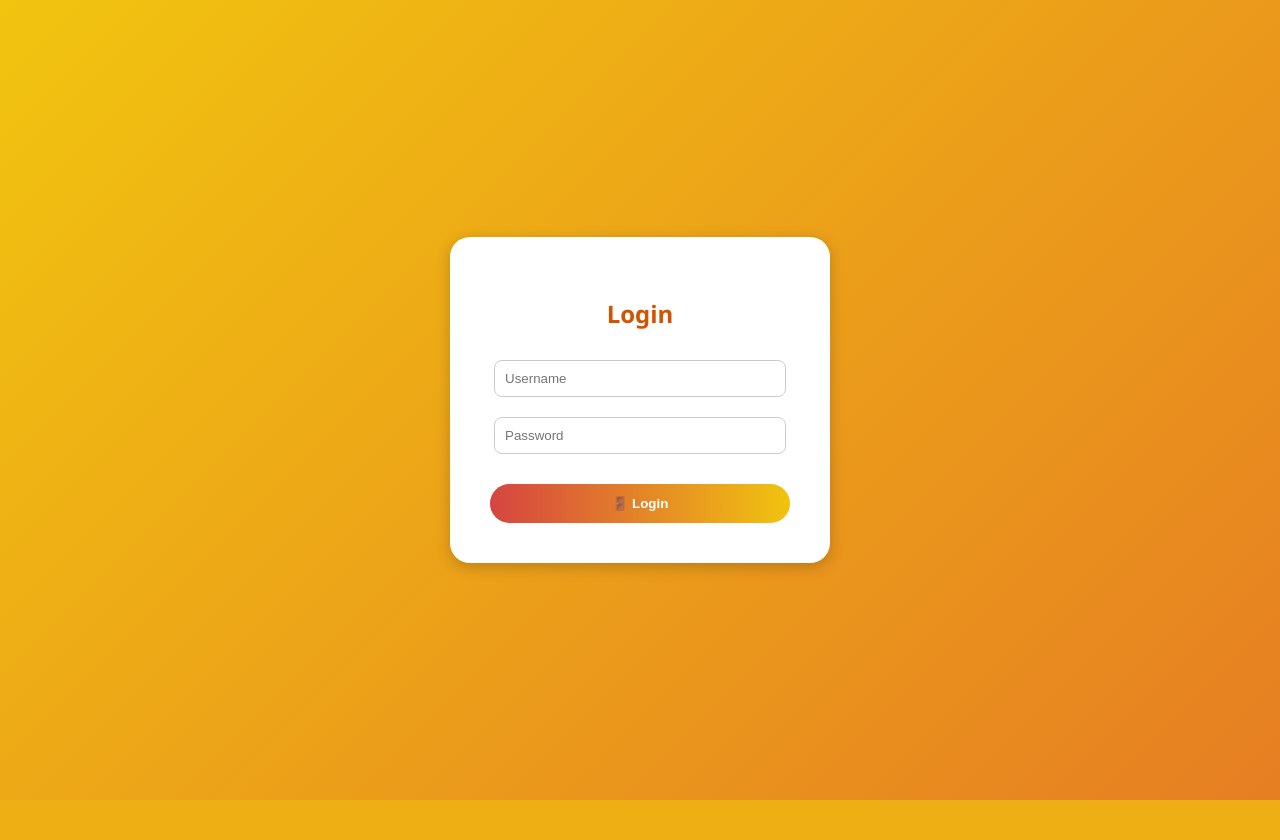
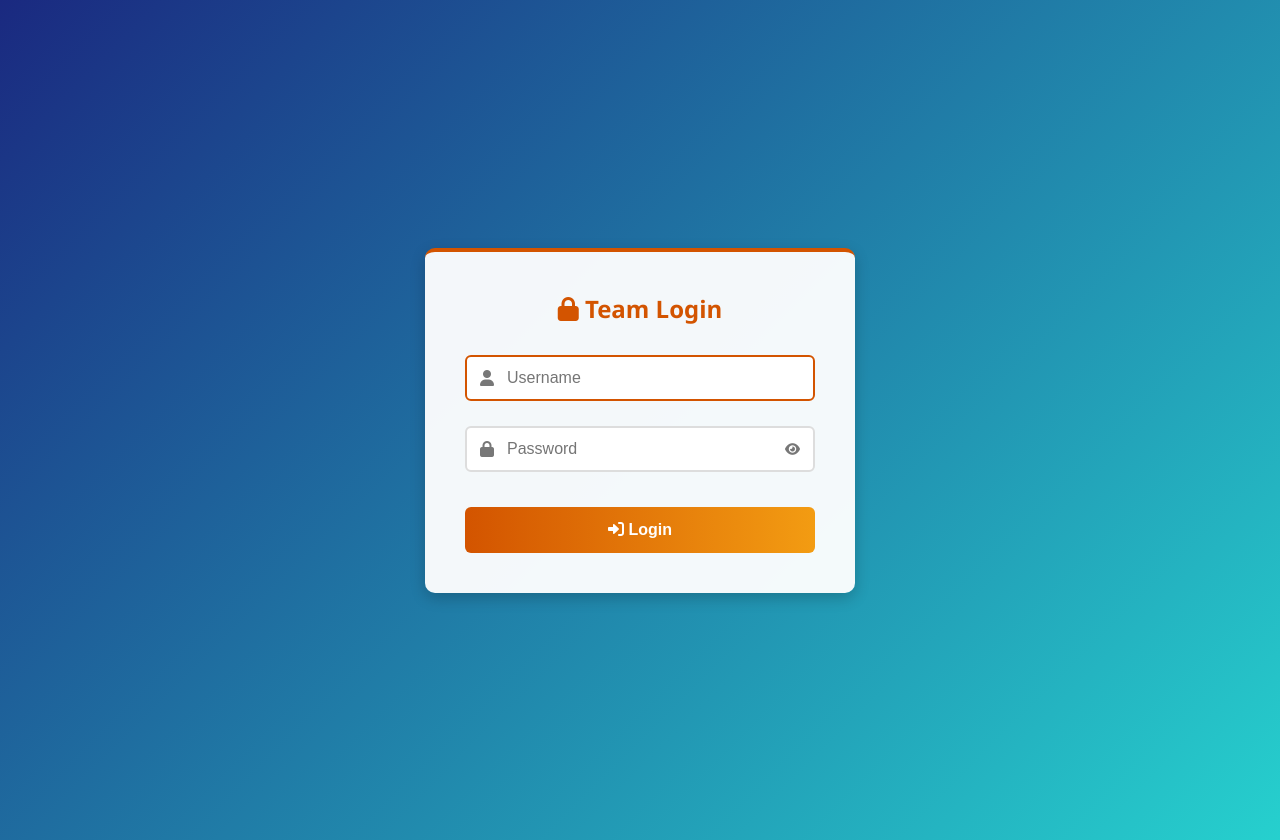
Before and after one commit to OTP-Pro-Inventory/plsendme, a Flask app: page /login in a window 1280 px wide. Before the commit the page ends 800 px from the top, so only its background shows below. Run offline with Flask 3, Linux system fonts and the light colour scheme.

Commit message:
Update login.html

```diff
--- a/templates/login.html
+++ b/templates/login.html
@@ -2,67 +2,150 @@
 <html lang="en">
 <head>
   <meta charset="UTF-8">
-  <title>Login</title>
+  <meta name="viewport" content="width=device-width, initial-scale=1.0">
+  <title>OTP Pro Inventory - Secure Login</title>
+  <link rel="stylesheet" href="https://cdnjs.cloudflare.com/ajax/libs/font-awesome/6.0.0-beta3/css/all.min.css">
   <style>
+    :root {
+      --primary: #d35400;
+      --secondary: #f39c12;
+      --error: #e74c3c;
+    }
+
     body {
       margin: 0;
       font-family: 'Segoe UI', Tahoma, Geneva, Verdana, sans-serif;
-      background: linear-gradient(135deg, #f1c40f, #e67e22);
+      background: linear-gradient(135deg, #1a2980, #26d0ce);
       display: flex;
       justify-content: center;
       align-items: center;
-      height: 100vh;
+      min-height: 100vh;
+      padding: 20px;
     }
 
     .login-container {
-      background: white;
+      background: rgba(255, 255, 255, 0.95);
       padding: 40px;
-      border-radius: 20px;
-      box-shadow: 0 4px 15px rgba(0, 0, 0, 0.2);
-      width: 300px;
+      border-radius: 10px;
+      box-shadow: 0 5px 15px rgba(0, 0, 0, 0.2);
+      width: 100%;
+      max-width: 350px;
       text-align: center;
+      border-top: 4px solid var(--primary);
     }
 
     .login-container h2 {
-      margin-bottom: 20px;
-      color: #d35400;
+      margin: 0 0 30px;
+      color: var(--primary);
+      font-size: 24px;
     }
 
-    input[type="text"],
-    input[type="password"] {
-      width: 90%;
-      padding: 10px;
-      margin: 10px 0;
-      border: 1px solid #ccc;
-      border-radius: 8px;
+    .input-group {
+      position: relative;
+      margin-bottom: 25px;
+    }
+
+    .input-group input {
+      width: 100%;
+      padding: 12px 40px 12px 40px;
+      border: 2px solid #ddd;
+      border-radius: 6px;
+      font-size: 16px;
+      box-sizing: border-box;
+    }
+
+    .input-group input:focus {
+      border-color: var(--primary);
+      outline: none;
+    }
+
+    .input-icon {
+      position: absolute;
+      left: 15px;
+      top: 50%;
+      transform: translateY(-50%);
+      color: #777;
+    }
+
+    .password-toggle {
+      position: absolute;
+      right: 15px;
+      top: 50%;
+      transform: translateY(-50%);
+      cursor: pointer;
+      color: #777;
+      background: none;
+      border: none;
+      padding: 0;
     }
 
     .login-button {
-      margin-top: 20px;
-      background: linear-gradient(to right, #d64541, #f1c40f);
+      background: linear-gradient(to right, var(--primary), var(--secondary));
       color: white;
       font-weight: bold;
-      padding: 12px 24px;
+      padding: 14px;
       border: none;
-      border-radius: 30px;
+      border-radius: 6px;
       cursor: pointer;
       width: 100%;
-      transition: transform 0.2s ease;
+      font-size: 16px;
+      transition: 0.3s;
+      margin-top: 10px;
     }
 
     .login-button:hover {
-      transform: scale(1.05);
+      opacity: 0.9;
+    }
+
+    .error-message {
+      color: var(--error);
+      margin: -15px 0 20px;
+      font-size: 14px;
+      display: none;
     }
   </style>
 </head>
 <body>
 
   <form class="login-container" method="POST" action="/login">
-    <h2>Login</h2>
-    <input type="text" name="username" placeholder="Username" required>
-    <input type="password" name="password" placeholder="Password" required>
-    <button type="submit" class="login-button">🚪 Login</button>
+    <h2><i class="fas fa-lock"></i> Team Login</h2>
+
+    <div id="error-message" class="error-message">
+      Invalid credentials. Contact admin for access.
+    </div>
+
+    <div class="input-group">
+      <i class="fas fa-user input-icon"></i>
+      <input type="text" id="username" name="username" placeholder="Username" required autofocus>
+    </div>
+
+    <div class="input-group">
+      <i class="fas fa-lock input-icon"></i>
+      <input type="password" id="password" name="password" placeholder="Password" required>
+      <button type="button" class="password-toggle" id="togglePassword">
+        <i class="fas fa-eye"></i>
+      </button>
+    </div>
+
+    <button type="submit" class="login-button">
+      <i class="fas fa-sign-in-alt"></i> Login
+    </button>
   </form>
 
+  <script>
+    // Toggle password visibility
+    document.getElementById('togglePassword').addEventListener('click', function() {
+      const passwordField = document.getElementById('password');
+      const icon = this.querySelector('i');
+      const type = passwordField.getAttribute('type') === 'password' ? 'text' : 'password';
+      passwordField.setAttribute('type', type);
+      icon.classList.toggle('fa-eye-slash');
+    });
+
+    // Show error if login failed
+    if (new URLSearchParams(window.location.search).has('error')) {
+      document.getElementById('error-message').style.display = 'block';
+    }
+  </script>
 </body>
 </html>
```
